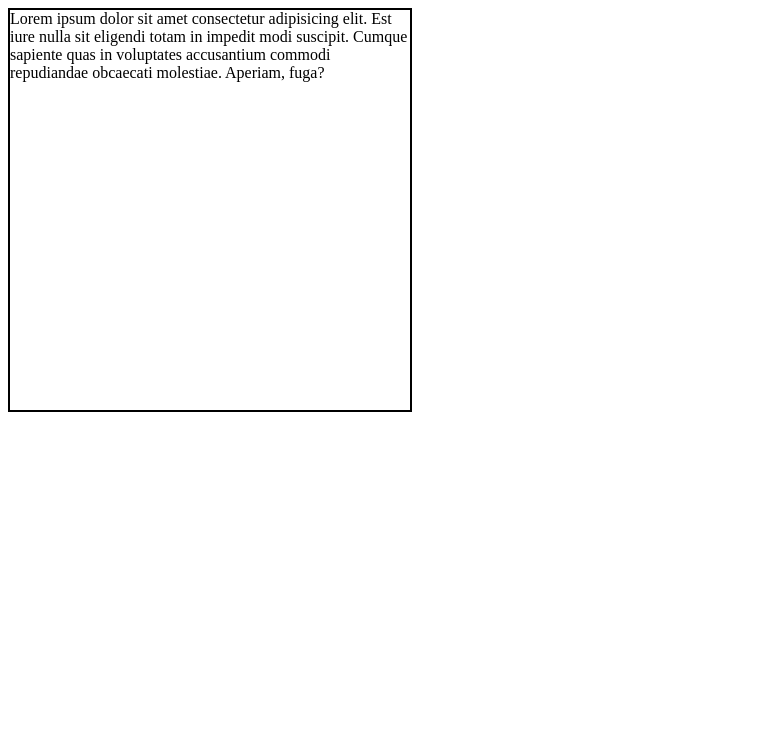
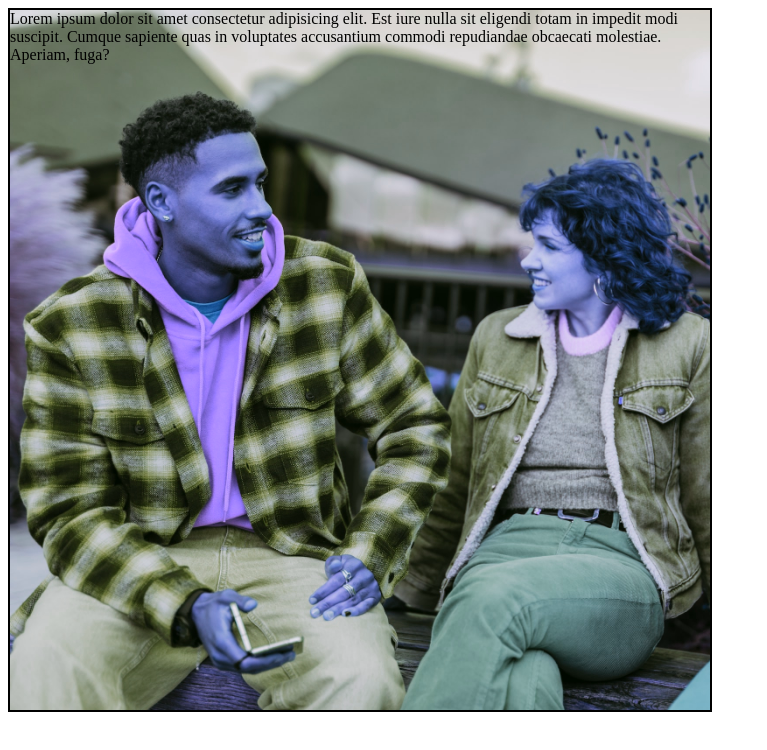
Before and after one commit to sun-n-y/backgroundProperty, a plain HTML site: page index.html in a window 1280 px wide. Shown: the whole page, without its empty margins (0-767 px from the left). Drawn offline with Linux system fonts and the light colour scheme.

Commit message:
add filter property styles

```diff
--- a/main.css
+++ b/main.css
@@ -2,6 +2,9 @@
 
 .box {
   border: 2px solid black;
-  height: 400px;
-  width: 400px;
+  height: 700px;
+  width: 700px;
+  background-image: url("images/people.jpg");
+  background-size: cover;
+  filter: hue-rotate(220deg);
 }
```
